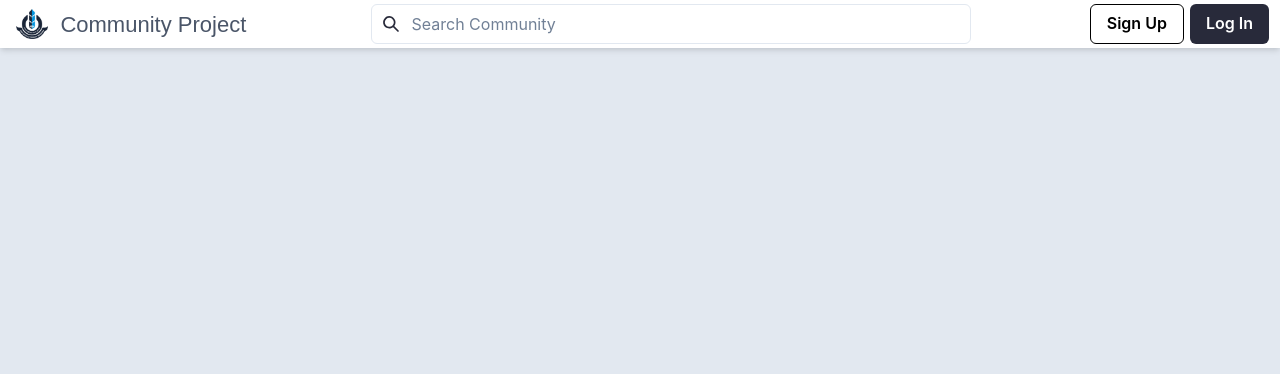
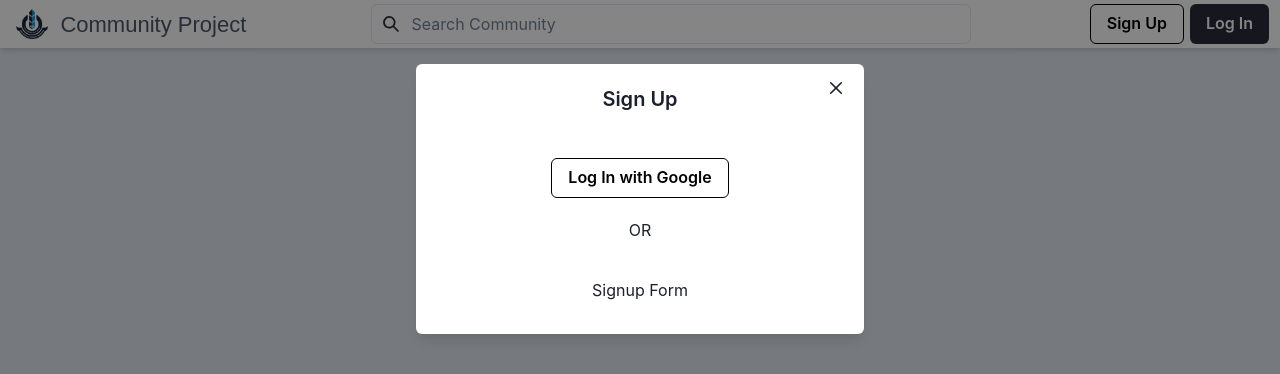
Before and after one commit to LightningItself/community-project-web, a React (Create React App) app: page / in a window 1280 px wide. Both pictures are taken after a click on the button "Sign Up". Shown: the top 374 px of the page. Built offline with nearby package versions, Linux system fonts and the light colour scheme.

Commit message:
auth modal structure

```diff
--- /dev/null
+++ b/src/atoms/authModalAtom.ts
@@ -0,0 +1,16 @@
+import { atom } from "recoil";
+
+export interface AuthModalState {
+  open: boolean;
+  view: "login" | "signup" | "resetPassword";
+}
+
+const defaultModalState: AuthModalState = {
+  open: false,
+  view: "login",
+};
+
+export const authModalState = atom<AuthModalState>({
+  key: "authModalState",
+  default: defaultModalState,
+});
--- /dev/null
+++ b/src/components/Modals/Auth/AuthInputs.tsx
@@ -0,0 +1,17 @@
+import { Flex } from "@chakra-ui/react";
+import React from "react";
+import { useRecoilValue } from "recoil";
+import { authModalState } from "../../../atoms/authModalAtom";
+import Login from "./Login";
+
+const AuthInputs: React.FC = () => {
+  const modalState = useRecoilValue(authModalState);
+  return (
+    <Flex direction="column" align="center" width="100%" mt={4} mb={6}>
+      {modalState.view === "login" && <Login />}
+      {modalState.view === "signup" && "Signup Form"}
+    </Flex>
+  );
+};
+
+export default AuthInputs;
--- /dev/null
+++ b/src/components/Modals/Auth/AuthModal.tsx
@@ -0,0 +1,62 @@
+import React from "react";
+import {
+  Button,
+  Modal,
+  ModalOverlay,
+  ModalContent,
+  ModalHeader,
+  ModalCloseButton,
+  ModalBody,
+  ModalFooter,
+  Flex,
+  Text,
+} from "@chakra-ui/react";
+import { useRecoilState } from "recoil";
+import { authModalState } from "../../../atoms/authModalAtom";
+
+import AuthInputs from "./AuthInputs";
+import OauthButtons from "./OauthButtons";
+
+const AuthModal: React.FC = () => {
+  const [modalState, setModalState] = useRecoilState(authModalState);
+
+  const handleClose = () => {
+    setModalState((prev) => ({ ...prev, open: false }));
+  };
+  return (
+    <>
+      <Modal isOpen={modalState.open} onClose={handleClose}>
+        <ModalOverlay />
+        <ModalContent>
+          <ModalHeader alignSelf={"center"} pt={5}>
+            {modalState.view === "login" && "Login"}
+            {modalState.view === "signup" && "Sign Up"}
+            {modalState.view === "resetPassword" && "Reset Password"}
+          </ModalHeader>
+          <ModalCloseButton />
+          <ModalBody
+            display="flex"
+            flexDirection="column"
+            alignItems="center"
+            justifyContent="center"
+          >
+            <Flex
+              direction="column"
+              align="center"
+              justify="center"
+              width="70%"
+              mt={5}
+            >
+              {<OauthButtons />}
+              <Text m={5}>OR</Text>
+              {<AuthInputs />}
+              {/* {<ResetPassword/>} */}
+            </Flex>
+          </ModalBody>
+        </ModalContent>
+      </Modal>
+    </>
+  );
+};
+
+export default AuthModal;
--- /dev/null
+++ b/src/components/Modals/Auth/Login.tsx
@@ -0,0 +1,39 @@
+import React, { useState } from "react";
+import { Input, Button, Flex } from "@chakra-ui/react";
+
+const Login: React.FC = () => {
+  const [loginForm, setLoginForm] = useState({
+    email: "",
+    password: "",
+  });
+
+  return (
+    <form>
+      <Input
+        name="email"
+        placeholder="email"
+        type="email"
+        mb={2}
+        _focusVisible={{ outline: "none" }}
+        _focus={{ border: "1px solid black" }}
+        onChange={() => {}}
+      />
+      <Input
+        name="password"
+        placeholder="password"
+        type="password"
+        _focusVisible={{ outline: "none" }}
+        _focus={{ border: "1px solid black" }}
+        mb={2}
+        onChange={() => {}}
+      />
+      <Flex flexDirection="column">
+        <Button colorScheme="brand" type="submit" onClick={() => {}}>
+          Log In
+        </Button>
+      </Flex>
+    </form>
+  );
+};
+
+export default Login;
--- /dev/null
+++ b/src/components/Modals/Auth/OauthButtons.tsx
@@ -0,0 +1,17 @@
+import React from "react";
+import { Flex, Button } from "@chakra-ui/react";
+
+
+const OauthButtons: React.FC = () => {
+  const handleLogin = () => {
+  };
+  return (
+    <Flex>
+      <Button colorScheme="brand" variant="outline" onClick={handleLogin}>
+        Log In with Google
+      </Button>
+    </Flex>
+  );
+};
+
+export default OauthButtons;
--- a/src/components/Navbar/RightContent/AuthButton.tsx
+++ b/src/components/Navbar/RightContent/AuthButton.tsx
@@ -1,21 +1,24 @@
 import React from "react";
 import { Flex, Button } from "@chakra-ui/react";
+import { useSetRecoilState } from "recoil";
+import { authModalState } from "../../../atoms/authModalAtom";
 
 const AuthButton = () => {
+  const setAuthModalState = useSetRecoilState(authModalState);
   return (
     <Flex mr="3px" display={{ base: "none", md: "unset" }}>
       <Button
         mr="6px"
         variant="outline"
         colorScheme="brand"
-        onClick={() => {}}
+        onClick={() => setAuthModalState({ open: true, view: "signup" })}
       >
         Sign Up
       </Button>
       <Button
         variant="solid"
         colorScheme="brand"
-        onClick={() => {}}
+        onClick={() => setAuthModalState({ open: true, view: "login" })}
       >
         Log In
       </Button>
--- a/src/components/Navbar/RightContent/RightContent.tsx
+++ b/src/components/Navbar/RightContent/RightContent.tsx
@@ -1,10 +1,12 @@
 import React from "react";
 import AuthButton from "./AuthButton";
 import { Flex} from "@chakra-ui/react";
+import AuthModal from "../../Modals/Auth/AuthModal";
 
 const RightContent: React.FC = () => {
   return (
     <>
+      <AuthModal/>
       <Flex justify="center" align="center">
         <AuthButton />
       </Flex>
--- a/src/components/Navbar/SearchInput.tsx
+++ b/src/components/Navbar/SearchInput.tsx
@@ -2,17 +2,11 @@ import React from "react";
 import { Flex, InputGroup, InputLeftElement, Input } from "@chakra-ui/react";
 import { SearchIcon } from "@chakra-ui/icons";
 
-type SearchInputProps = {
-  user?: {
-    name?: string | null | undefined;
-    email?: string | null | undefined;
-    image?: string | null | undefined;
-  } | null;
-};
+//add user prop
 
-const SearchInput: React.FC<SearchInputProps> = ({ user }) => {
+const SearchInput: React.FC = () => {
   return (
-    <Flex flexGrow={1} mr="6px" ml="3px" maxWidth={user ? "auto" : "600px"}>
+    <Flex flexGrow={1} mr="6px" ml="3px" maxWidth={false ? "auto" : "600px"}>
       <InputGroup colorScheme="brand">
         <InputLeftElement pointerEvents="none">
           <SearchIcon color="brand.500" />
```
Also changed, not shown: src/atoms/userAtom.ts (added, +21 -0 lines).
